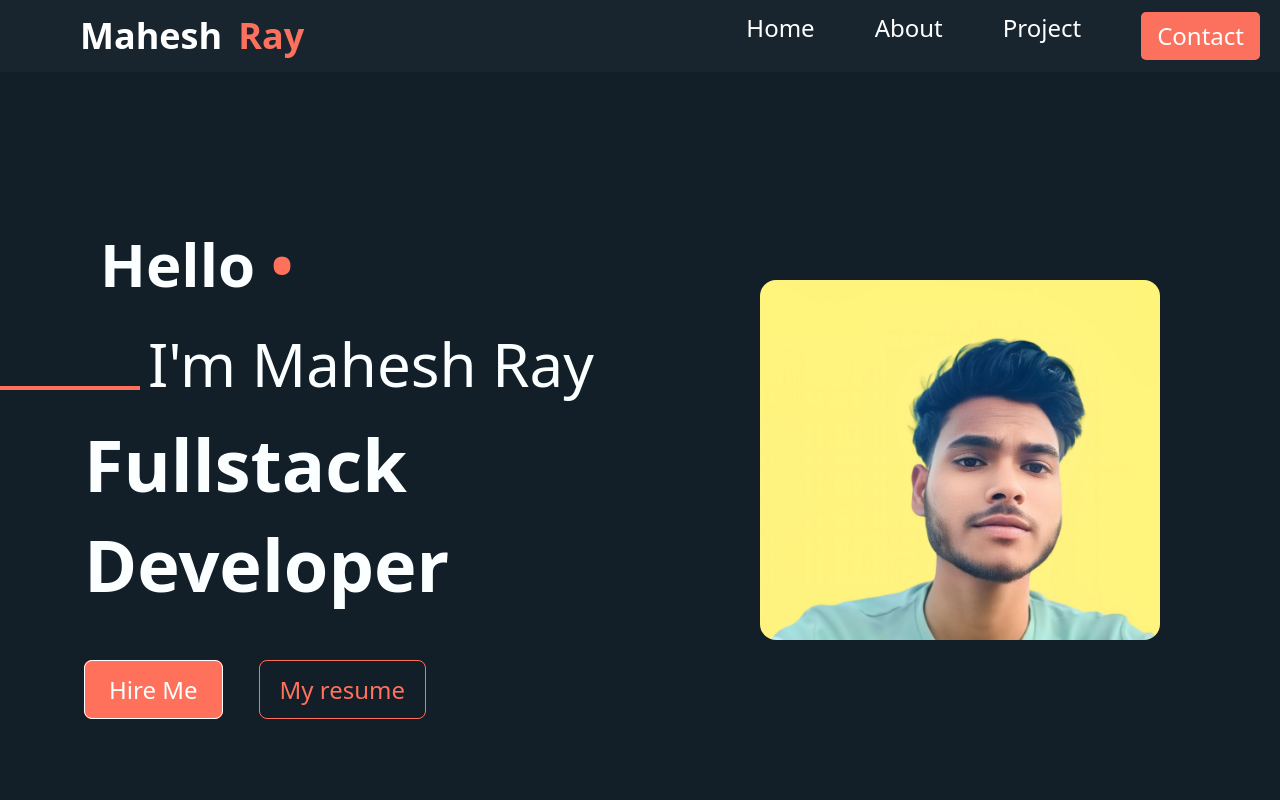
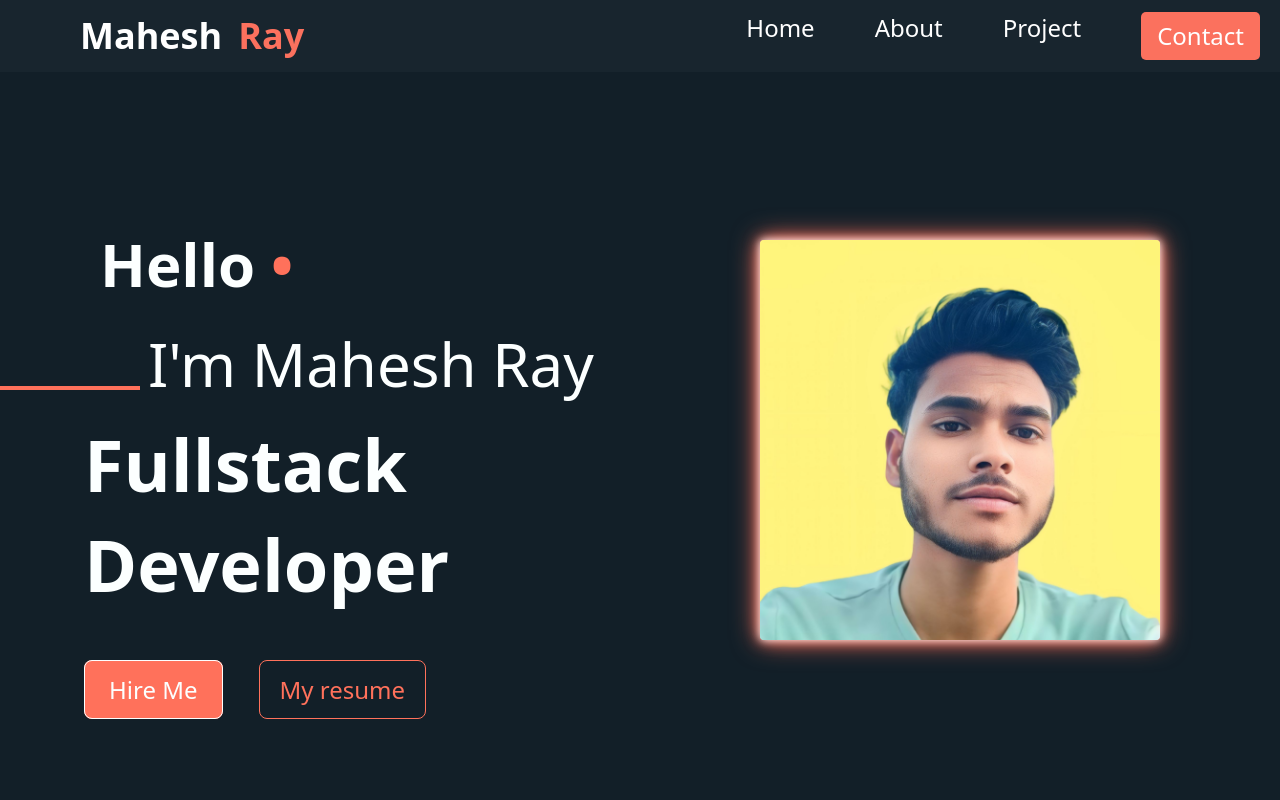
Before and after one commit to maheshray1221/mahesh-Portfolio, a React (Vite) app: page / in a window 1280 px wide. Shown: the top 800 px of the page. Built offline with nearby package versions, Linux system fonts and the light colour scheme.

Commit message:
complete image style

```diff
--- a/src/User-Pages/Home.jsx
+++ b/src/User-Pages/Home.jsx
@@ -1,7 +1,7 @@
-import  {useNavigate} from "react-router-dom"
+import { useNavigate } from "react-router-dom";
 
 export default function Home() {
-  const navigate = useNavigate("")
+  const navigate = useNavigate("");
 
   return (
     <div className=" w-full flex flex-col items-center min-h-screen lg:justify-between lg:flex lg:flex-row ">
@@ -19,7 +19,8 @@ export default function Home() {
           Fullstack Developer
         </h1>
         <div className="mt-10 ml-6 lg:mt-0 lg:ml-0">
-          <a onClick={()=> navigate("/talkme")}
+          <a
+            onClick={() => navigate("/talkme")}
             href="#contact"
             className=" px-9.5 py-3 text-lg rounded-lg
           lg:relative lg:top-15 lg:text-2xl bg-[#ff715b] text-[#fcffff] lg:px-6 lg:py-3
@@ -29,8 +30,8 @@ export default function Home() {
             Hire Me
           </a>
           <a
-          href="/Maheshray-full-stack-resume.pdf"
-          download
+            href="/Maheshray-full-stack-resume.pdf"
+            download
             className="px-5.5 py-3 text-lg rounded-lg ml-7
            lg:relative lg:top-15 lg:text-2xl border border-[#ff715b]
                    text-[#ff715b] lg:px-5 lg:py-3 lg:ml-9 lg:dark:md:hover:bg-[#ff715b]
@@ -42,10 +43,11 @@ export default function Home() {
       </div>
       <div
         className="flex items-center overflow-hidden justify-center w-65 h-65 rounded-full border-4 mt-28 mr-0 border-orange-500  lg:border-none order-1
-      lg:ml-0 lg:mr-30 lg:order-2 pt-5 lg:pt-10  lg:w-100 lg:h-100 lg:rounded-sm lg:mt-20 lg:flex lg:items-center lg:justify-center lg:relative"
+      lg:ml-0 lg:mr-30 lg:order-2 pt-5 lg:pt-10  lg:w-100 lg:h-100 lg:rounded-sm lg:mt-20 lg:flex lg:items-center lg:justify-center lg:relative
+      shadow-[0_0_8px_#fff,inset_0_0_8px_#fff,0_0_16px_#ff715b,inset_0_0_16px_#ff715b,0_0_28px_#ff715b,inset_0_0_28px_#ff715b]"
       >
         <img
-          className="w-full h-full rounded-full object-cover  lg:rounded-2xl "
+          className="w-full h-full rounded-full object-cover scale-106 mr-2 mb-6 lg:mr-10 lg:mb-18  lg:scale-[1.25] lg:rounded-none "
           src="/mahesh.jpg"
           alt="hero"
         />
```
